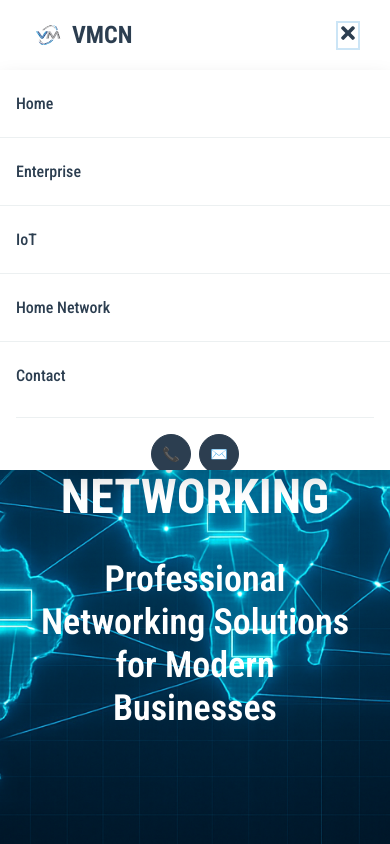
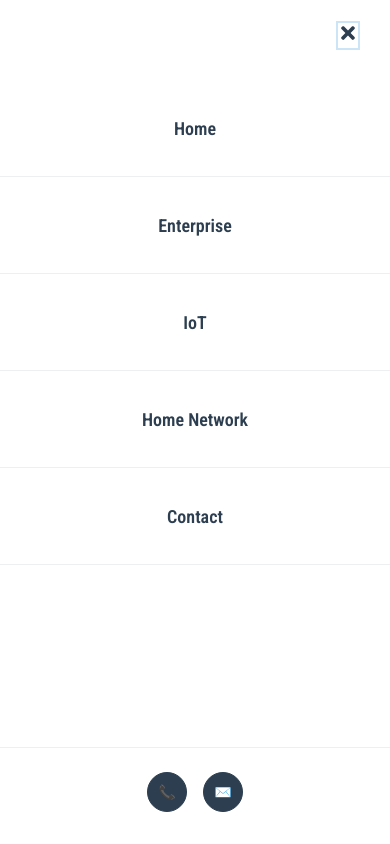
Before and after one commit to mrsathishe/vmcn, a React (Vite) app: page / in a window 390 px wide. Both pictures are taken after a click on the button 348 px from the left and 35 px from the top of the page. Shown: the top 844 px of the page. Built offline with nearby package versions, Linux system fonts and the light colour scheme.

Commit message:
update menu contacts and contact form subject

```diff
--- a/src/components/layout/Navigation.jsx
+++ b/src/components/layout/Navigation.jsx
@@ -15,6 +15,20 @@ const Navigation = () => {
     window.addEventListener("scroll", handleScroll);
     return () => window.removeEventListener("scroll", handleScroll);
   }, []);
+
+  // Disable body scroll when mobile menu is open
+  useEffect(() => {
+    if (isMenuOpen) {
+      document.body.style.overflow = "hidden";
+    } else {
+      document.body.style.overflow = "unset";
+    }
+
+    // Cleanup on unmount
+    return () => {
+      document.body.style.overflow = "unset";
+    };
+  }, [isMenuOpen]);
 
   const scrollToSection = (sectionId) => {
     const element = document.getElementById(sectionId);
@@ -57,7 +71,7 @@ const Navigation = () => {
                   {item.label}
                 </button>
                 {item.id === "contact" && (
-                  <div className="contact-icons">
+                  <div className="contact-icons desktop-only">
                     <div className="tooltip-container">
                       <div className="contact-icon phone-icon">📞</div>
                       <span className="tooltip">+91 9345305055</span>
@@ -72,6 +86,18 @@ const Navigation = () => {
                 )}
               </div>
             ))}
+
+            {/* Mobile contact icons - always shown in mobile menu */}
+            <div className="contact-icons mobile-only">
+              <div className="tooltip-container">
+                <div className="contact-icon phone-icon">📞</div>
+                <span className="tooltip">+91 9345305055</span>
+              </div>
+              <div className="tooltip-container">
+                <div className="contact-icon email-icon">✉️</div>
+                <span className="tooltip">vmcomputersnetworking@gmail.com</span>
+              </div>
+            </div>
           </div>
 
           <button
--- a/src/components/layout/Navigation.scss
+++ b/src/components/layout/Navigation.scss
@@ -19,6 +19,7 @@
     right: 0;
     background-color: rgba(color(white), 0.95);
     backdrop-filter: blur(spacing(3));
+    z-index: z-index(modal);
   }
 }
 
@@ -69,20 +70,28 @@
   }
 
   @include respond-below(md) {
-    position: absolute;
-    top: 100%;
+    position: fixed;
+    top: 0;
     left: 0;
     right: 0;
+    bottom: 0;
     background-color: color(white);
     flex-direction: column;
     gap: 0;
     box-shadow: shadow(lg);
-    max-height: 0;
-    overflow: hidden;
-    transition: max-height transition(normal) ease;
+    height: 100vh;
+    overflow-y: auto;
+    padding-top: 5rem; // Account for navigation header
+    transform: translateX(-100%);
+    opacity: 0;
+    visibility: hidden;
+    transition: all 0.3s ease;
+    z-index: z-index(modal);
 
     &.open {
-      max-height: 25rem;
+      transform: translateX(0);
+      opacity: 1;
+      visibility: visible;
     }
   }
 }
@@ -98,8 +107,14 @@
     width: 100%;
     flex-direction: column;
     gap: spacing(2);
-    padding: spacing(4);
+    padding: spacing(6) spacing(4);
     border-bottom: 0.0625rem solid color(light-gray);
+    justify-content: center;
+    min-height: 4rem;
+
+    &:last-of-type {
+      border-bottom: none;
+    }
   }
 }
 
@@ -144,12 +159,22 @@
 
   @include respond-below(md) {
     width: 100%;
-    text-align: left;
-    padding: spacing(2) 0;
+    text-align: center;
+    padding: spacing(3) spacing(4);
     border-radius: 0;
+    font-size: font-size(lg);
+    font-weight: font-weight(semibold);
+    min-height: 3rem;
+    display: flex;
+    align-items: center;
+    justify-content: center;
 
     &::after {
       display: none;
+    }
+
+    &:hover {
+      background-color: color(light-gray);
     }
   }
 }
@@ -166,6 +191,7 @@
 
   @include respond-below(md) {
     display: block;
+    z-index: 9999;
   }
 }
 
@@ -179,15 +205,28 @@
     border-left: 0.0625rem solid color(light-gray);
   }
 
+  &.desktop-only {
     @include respond-below(md) {
+      display: none;
+    }
+  }
+
+  &.mobile-only {
+    display: none;
+
+    @include respond-below(md) {
+      display: flex;
       justify-content: center;
-    margin-top: spacing(4);
+      margin-top: auto;
+      margin-bottom: spacing(8);
       margin-left: 0;
       padding-left: 0;
       border-left: none;
       border-top: 0.0625rem solid color(light-gray);
-    padding-top: spacing(4);
+      padding-top: spacing(6);
       width: 100%;
+      gap: spacing(4);
+    }
   }
 }
 
@@ -270,6 +309,11 @@
     margin-left: -7.5rem;
     font-size: font-size(xs);
     padding: spacing(2) spacing(3);
+    top: -125%;
+
+    &::after {
+      bottom: -20%;
+    }
   }
 }
 
```
Also changed, not shown: src/components/sections/Contact.jsx (+30 -10 lines). Lines whose indentation alone changed are shown as unchanged.
